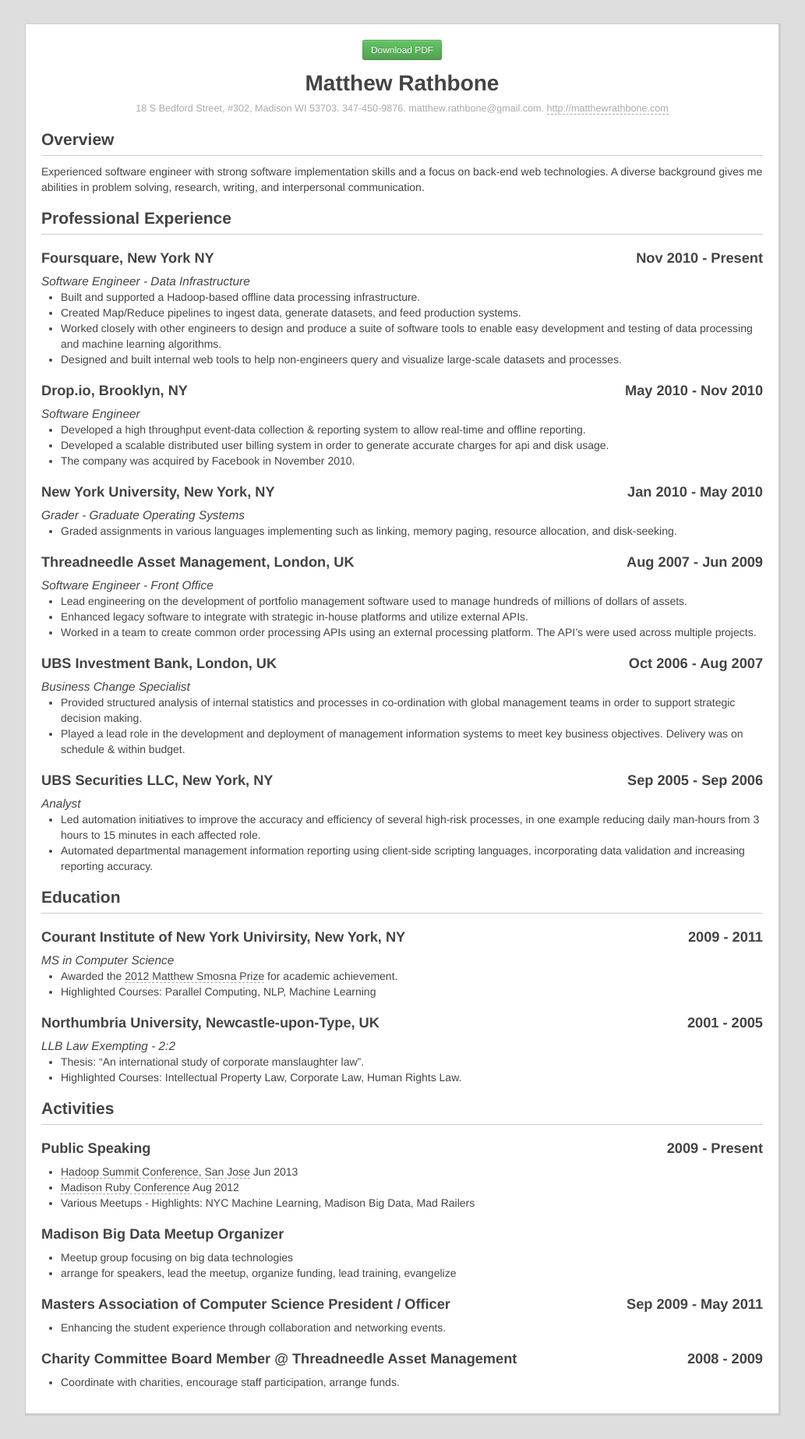
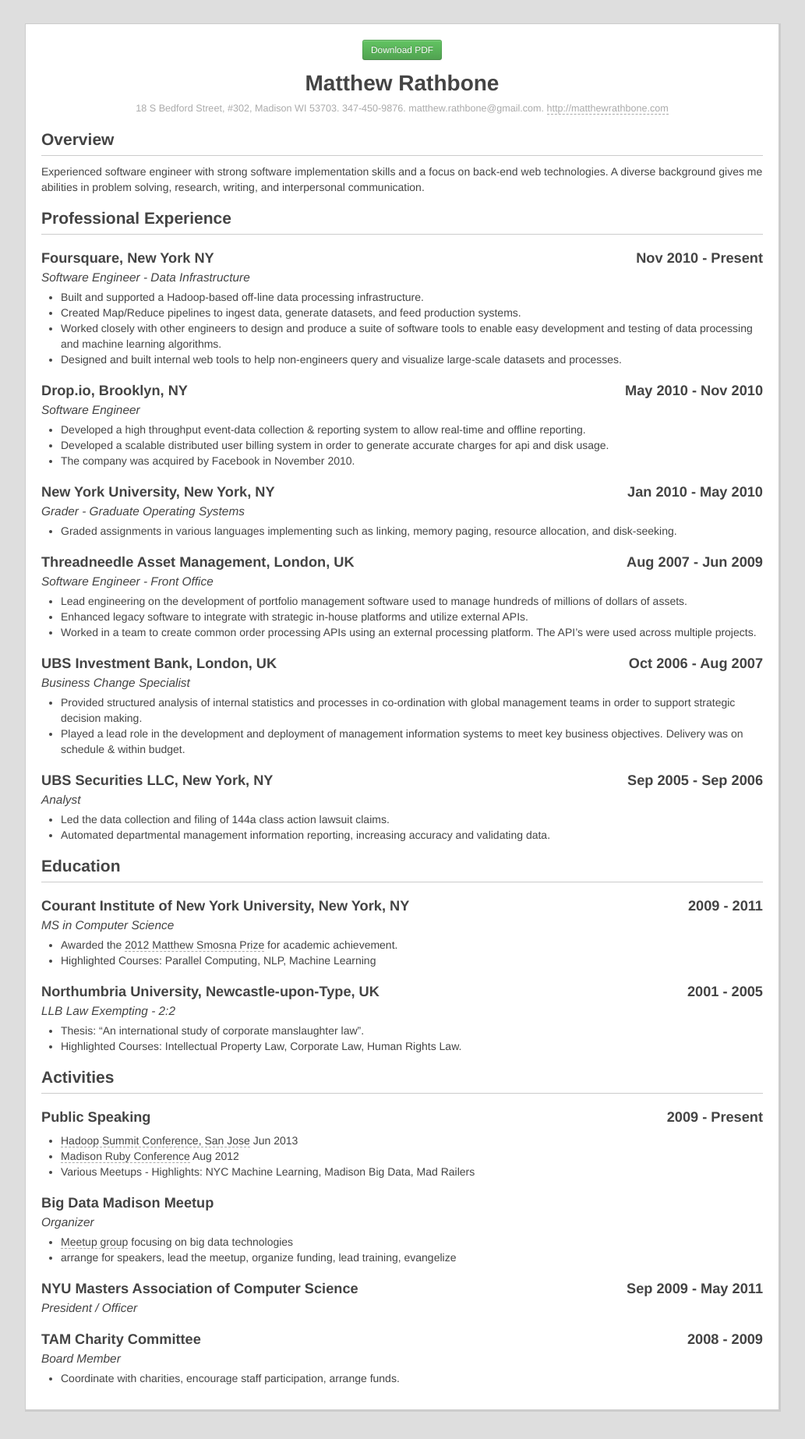
Before and after one commit to rathboma/rathboma.github.com, a Jekyll site: the page built from resume.md, in a window 1280 px wide. Shown: the whole page at 78% size, without its empty margins (123-1156 px from the left). Built offline with Jekyll 4.4.1, drawn with Linux system fonts in a browser that asks for light colours.

Commit message:
resume html and pdf

```diff
--- a/css/resume.css
+++ b/css/resume.css
@@ -43,7 +43,8 @@
   margin-top:0px;
   font-weight: normal;
   font-style: italic;
-  margin-bottom:0px;
+  margin-bottom:5px;
+  margin-top:-5px;
 }
 
 h3 span.date {
@@ -96,4 +97,5 @@
   a:link:after, a:visited:after {
     content: "";
   }
+
 }
--- a/resume.md
+++ b/resume.md
@@ -17,7 +17,7 @@
 ### Foursquare, New York NY <span class="date">Nov 2010 - Present</span>
 #### Software Engineer - Data Infrastructure
 
-- Built and supported a Hadoop-based offline data processing infrastructure.
+- Built and supported a Hadoop-based off-line data processing infrastructure.
 - Created Map/Reduce pipelines to ingest data, generate datasets, and feed production systems.
 - Worked closely with other engineers to design and produce a suite of software tools to enable easy development and testing of data processing and machine learning algorithms.
 - Designed and built internal web tools to help non-engineers query and visualize large-scale datasets and processes.
@@ -50,13 +50,13 @@
 ### UBS Securities LLC, New York, NY <span class="date">Sep 2005 - Sep 2006</span>
 #### Analyst
 
-- Led automation initiatives to improve the accuracy and efficiency of several high-risk processes, in one example reducing daily man-hours from 3 hours to 15 minutes in each affected role.
-- Automated departmental management information reporting using client-side scripting languages, incorporating data validation and increasing reporting accuracy.
+- Led the data collection and filing of 144a class action lawsuit claims.
+- Automated departmental management information reporting, increasing accuracy and validating data.
 
 
 ## Education
 
-### Courant Institute of New York Univirsity, New York, NY <span class="date">2009 - 2011</span>
+### Courant Institute of New York University, New York, NY <span class="date">2009 - 2011</span>
 #### MS in Computer Science
 
 - Awarded the [2012 Matthew Smosna Prize][prize] for academic achievement.
@@ -77,21 +77,22 @@
 - [Madison Ruby Conference][madison-ruby] <span class="date">Aug 2012</span>
 - Various Meetups - Highlights: NYC Machine Learning, Madison Big Data, Mad Railers
 
-### Madison Big Data Meetup Organizer <span class="date"></span>
+### Big Data Madison Meetup <span class="date"></span>
+#### Organizer
 
-- Meetup group focusing on big data technologies
+- [Meetup group][big-data] focusing on big data technologies
 - arrange for speakers, lead the meetup, organize funding, lead training, evangelize
 
-### Masters Association of Computer Science President / Officer <span class="date">Sep 2009 - May 2011</span>
+### NYU Masters Association of Computer Science <span class="date">Sep 2009 - May 2011</span>
+####  President / Officer
 
-- Enhancing the student experience through collaboration and networking events.
-
-### Charity Committee Board Member @ Threadneedle Asset Management <span class="date">2008 - 2009</span>
+### TAM Charity Committee <span class="date">2008 - 2009</span>
+#### Board Member
 
 - Coordinate with charities, encourage staff participation, arrange funds.
-
 
 [me]:http://matthewrathbone.com
 [hadoop-summit]:http://www.youtube.com/watch?v=V07Kuo41A8M
 [madison-ruby]:http://www.youtube.com/watch?v=jCzTD2Fpb-Y
 [prize]:http://cims.nyu.edu/webapps/content/programs/prizes/prizes_12
+[big-data]:http://meetup.com/BigDataMadison
```
Also changed, not shown: 1 other file.
